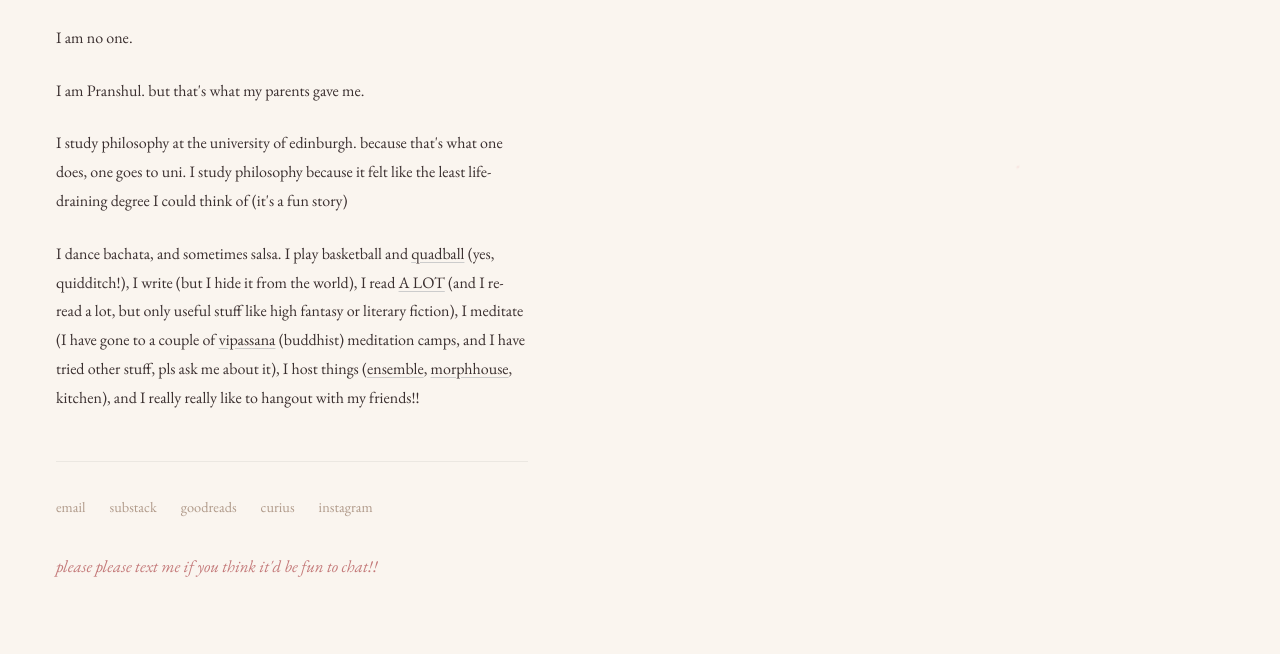
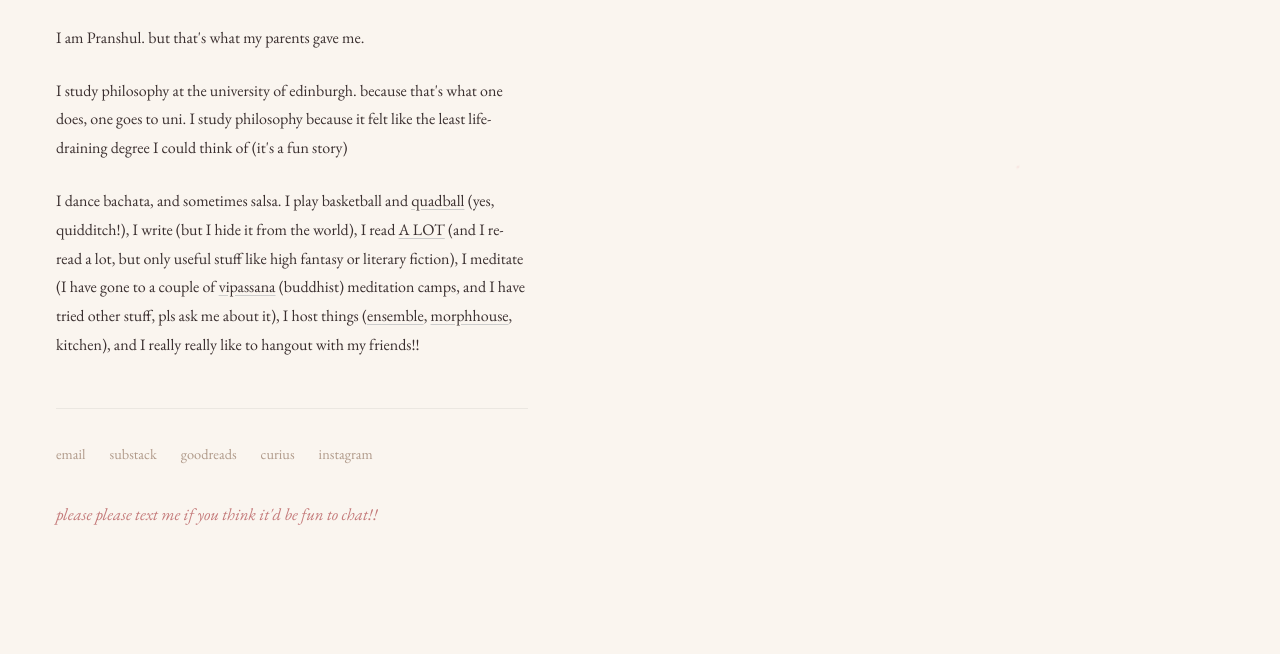
Before and after one commit to pranshulb/personal_website, a website: page who-am-i.html in a window 1280 px wide. Shown: the part 199-853 px from the top of the page. After the commit the page ends 800 px from the top, so only its background shows below. Drawn offline with nearby package versions, Linux system fonts and the light colour scheme.

Commit message:
remove 'I am someone' oscillating text from who-am-i page
Co-Authored-By: Claude Opus 4.6 <noreply@anthropic.com>

```diff
--- a/who-am-i.html
+++ b/who-am-i.html
@@ -123,8 +123,6 @@
 
   <h1>who am i?</h1>
 
-  <p>I am <span id="someone" style="transition: opacity 0.6s;">someone</span>.</p>
-
   <p>I am Pranshul. but that's what my parents gave me.</p>
 
   <p>I study philosophy at the university of edinburgh. because that's what one does, one goes to uni. I study philosophy because it felt like the least life-draining degree I could think of (it's a fun story)</p>
@@ -174,20 +172,7 @@
   setInterval(createPetal, 1500);
   for (let i = 0; i < 8; i++) setTimeout(createPetal, i * 600);
 
-  // fast oscillation — stops on hover
-  const el = document.getElementById('someone');
-  el.style.cursor = 'pointer';
-  let toggle = false;
-  let paused = false;
-  function flick() {
-    if (paused) return;
-    toggle = !toggle;
-    el.textContent = toggle ? 'no one' : 'someone';
-    requestAnimationFrame(flick);
-  }
-  flick();
-  el.addEventListener('mouseenter', () => { paused = true; });
-  el.addEventListener('mouseleave', () => { paused = false; requestAnimationFrame(flick); });
+
 </script>
 
 </body>
```
